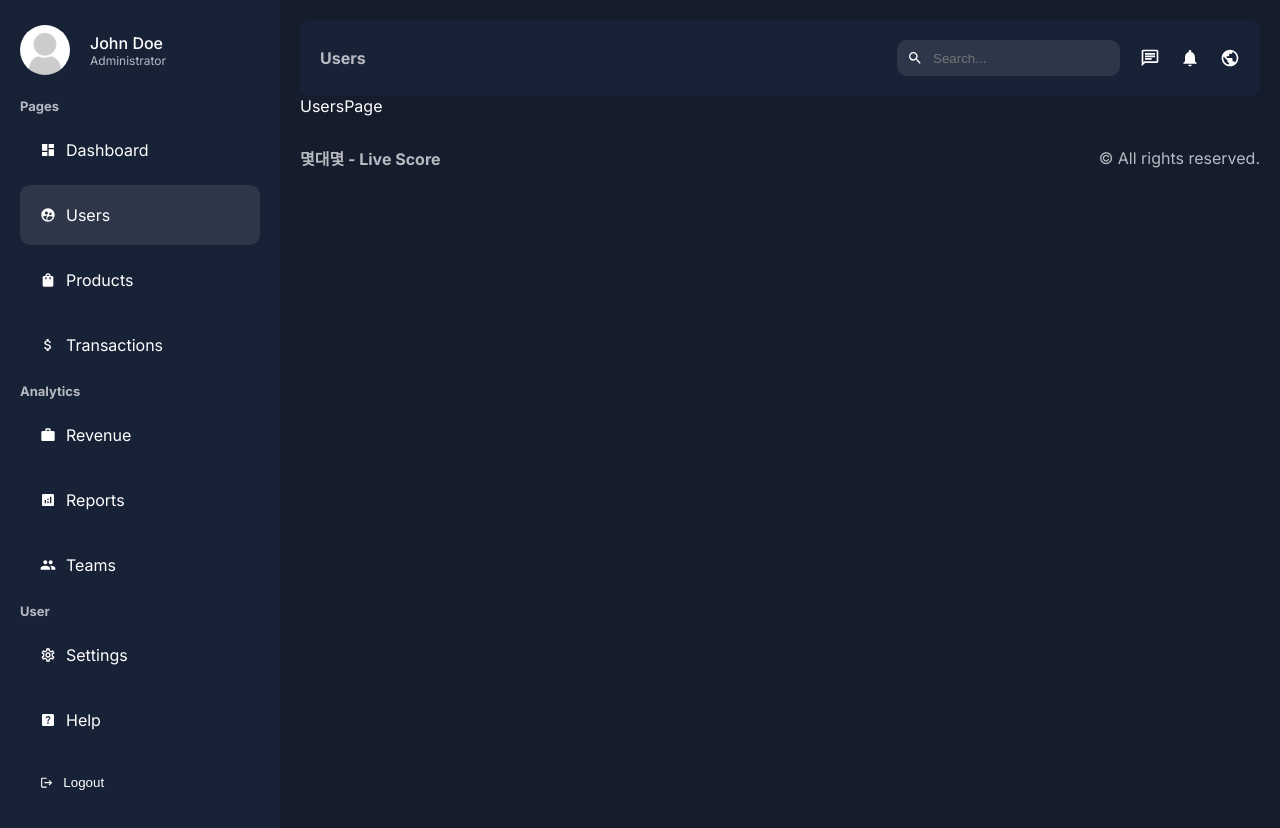
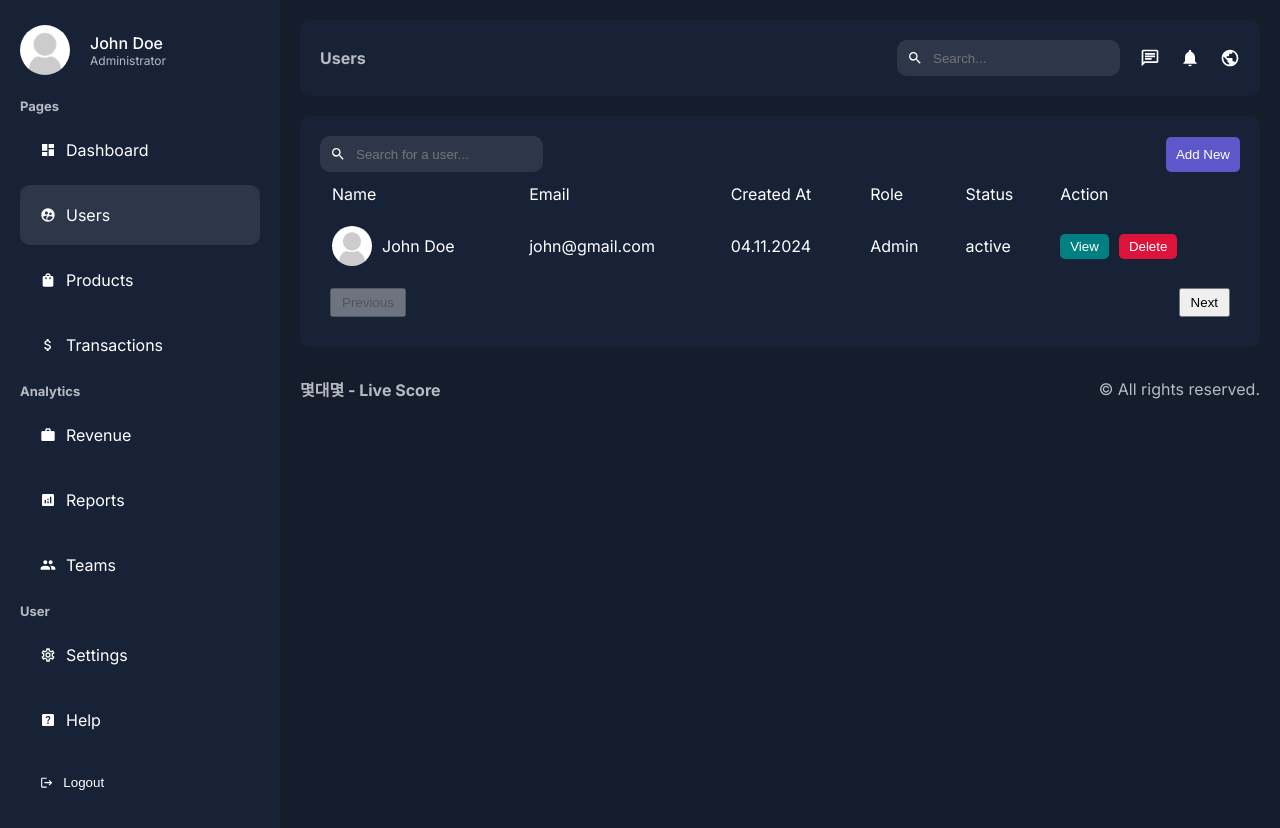
Before and after one commit to walkerJung/next14-admin-templete, a Next.js app: page /dashboard/users in a window 1280 px wide. Built offline with nearby package versions, Linux system fonts and the light colour scheme.

Commit message:
design: user, product 페이지 퍼블리싱

```diff
--- a/app/dashboard/users/page.jsx
+++ b/app/dashboard/users/page.jsx
@@ -1,5 +1,65 @@
+import Search from "@/app/ui/dashboard/search/search";
+import styles from "@/app/ui/dashboard/users/users.module.css";
+import Link from "next/link";
+import Image from "next/image";
+import Pagination from "@/app/ui/dashboard/pagination/pagination";
+
 const UsersPage = () => {
-  return <div>UsersPage</div>;
+  return (
+    <div className={styles.container}>
+      <div className={styles.top}>
+        <Search placeholder={"Search for a user..."} />
+        <Link href="/dashboard/users/add">
+          <button className={styles.addButton}>Add New</button>
+        </Link>
+      </div>
+      <table className={styles.table}>
+        <thead>
+          <tr>
+            <td>Name</td>
+            <td>Email</td>
+            <td>Created At</td>
+            <td>Role</td>
+            <td>Status</td>
+            <td>Action</td>
+          </tr>
+        </thead>
+        <tbody>
+          <tr>
+            <td>
+              <div className={styles.user}>
+                <Image
+                  src="/noavatar.png"
+                  alt=""
+                  width={40}
+                  height={40}
+                  className={styles.userImage}
+                />
+                John Doe
+              </div>
+            </td>
+            <td>john@gmail.com</td>
+            <td>04.11.2024</td>
+            <td>Admin</td>
+            <td>active</td>
+            <td>
+              <div className={styles.buttons}>
+                <Link href="/">
+                  <button className={`${styles.button} ${styles.view}`}>
+                    View
+                  </button>
+                </Link>
+                <button className={`${styles.button} ${styles.delete}`}>
+                  Delete
+                </button>
+              </div>
+            </td>
+          </tr>
+        </tbody>
+      </table>
+      <Pagination />
+    </div>
+  );
 };
 
 export default UsersPage;
--- a/app/ui/dashboard/dashboard.module.css
+++ b/app/ui/dashboard/dashboard.module.css
@@ -6,6 +6,7 @@
   flex: 1;
   background-color: var(--bgSoft);
   padding: 20px;
+  min-height: 100vh;
 }
 
 .content {
@@ -18,17 +19,20 @@
   gap: 20px;
   margin-top: 20px;
 }
+
 .main {
   flex: 3;
   display: flex;
   flex-direction: column;
   gap: 20px;
 }
+
 .cards {
   display: flex;
   gap: 20px;
   justify-content: space-between;
 }
+
 .side {
   flex: 1;
 }
--- /dev/null
+++ b/app/ui/dashboard/pagination/pagination.jsx
@@ -0,0 +1,14 @@
+import styles from "./pagination.module.css";
+
+const Pagination = () => {
+  return (
+    <div className={styles.container}>
+      <button className={styles.button} disabled>
+        Previous
+      </button>
+      <button className={styles.button}>Next</button>
+    </div>
+  );
+};
+
+export default Pagination;
--- /dev/null
+++ b/app/ui/dashboard/pagination/pagination.module.css
@@ -0,0 +1,14 @@
+.container {
+  padding: 10px;
+  display: flex;
+  justify-content: space-between;
+}
+
+.button {
+  padding: 5px 10px;
+  cursor: pointer;
+}
+
+.button:disabled {
+  cursor: not-allowed;
+}
--- /dev/null
+++ b/app/ui/dashboard/products/products.module.css
@@ -0,0 +1,61 @@
+.container {
+  background-color: var(--bgSoft);
+  padding: 20px;
+  border-radius: 10px;
+  margin-top: 20px;
+}
+
+.top {
+  display: flex;
+  align-items: center;
+  justify-content: space-between;
+}
+
+.addButton {
+  padding: 10px;
+  background-color: #5d57c9;
+  color: var(--text);
+  border: none;
+  border-radius: 5px;
+  cursor: pointer;
+}
+
+.table {
+  width: 100%;
+}
+
+.table td {
+  padding: 10px;
+}
+
+.product {
+  display: flex;
+  align-items: center;
+  gap: 10px;
+}
+
+.productImage {
+  border-radius: 50%;
+  object-fit: cover;
+}
+
+.buttons {
+  display: flex;
+  gap: 10px;
+}
+
+.button {
+  padding: 5px 10px;
+  border-radius: 5px;
+  color: var(--text);
+  border: none;
+  cursor: pointer;
+}
+
+.view {
+  background-color: teal;
+}
+
+.delete {
+  background-color: crimson;
+}
--- /dev/null
+++ b/app/ui/dashboard/search/search.jsx
@@ -0,0 +1,13 @@
+import { MdSearch } from "react-icons/md";
+import styles from "./search.module.css";
+
+const Search = ({ placeholder }) => {
+  return (
+    <div className={styles.container}>
+      <MdSearch />
+      <input type="text" placeholder={placeholder} className={styles.input} />
+    </div>
+  );
+};
+
+export default Search;
--- /dev/null
+++ b/app/ui/dashboard/search/search.module.css
@@ -0,0 +1,16 @@
+.container {
+  display: flex;
+  align-items: center;
+  gap: 10px;
+  background-color: #2e374a;
+  padding: 10px;
+  border-radius: 10px;
+  width: max-content;
+}
+
+.input {
+  background-color: transparent;
+  border: none;
+  color: var(--text);
+  outline: none;
+}
--- /dev/null
+++ b/app/ui/dashboard/users/users.module.css
@@ -0,0 +1,61 @@
+.container {
+  background-color: var(--bgSoft);
+  padding: 20px;
+  border-radius: 10px;
+  margin-top: 20px;
+}
+
+.top {
+  display: flex;
+  align-items: center;
+  justify-content: space-between;
+}
+
+.addButton {
+  padding: 10px;
+  background-color: #5d57c9;
+  color: var(--text);
+  border: none;
+  border-radius: 5px;
+  cursor: pointer;
+}
+
+.table {
+  width: 100%;
+}
+
+.table td {
+  padding: 10px;
+}
+
+.user {
+  display: flex;
+  align-items: center;
+  gap: 10px;
+}
+
+.userImage {
+  border-radius: 50%;
+  object-fit: cover;
+}
+
+.buttons {
+  display: flex;
+  gap: 10px;
+}
+
+.button {
+  padding: 5px 10px;
+  border-radius: 5px;
+  color: var(--text);
+  border: none;
+  cursor: pointer;
+}
+
+.view {
+  background-color: teal;
+}
+
+.delete {
+  background-color: crimson;
+}
```
Also changed, not shown: app/dashboard/products/page.jsx (+61 -1 lines).
